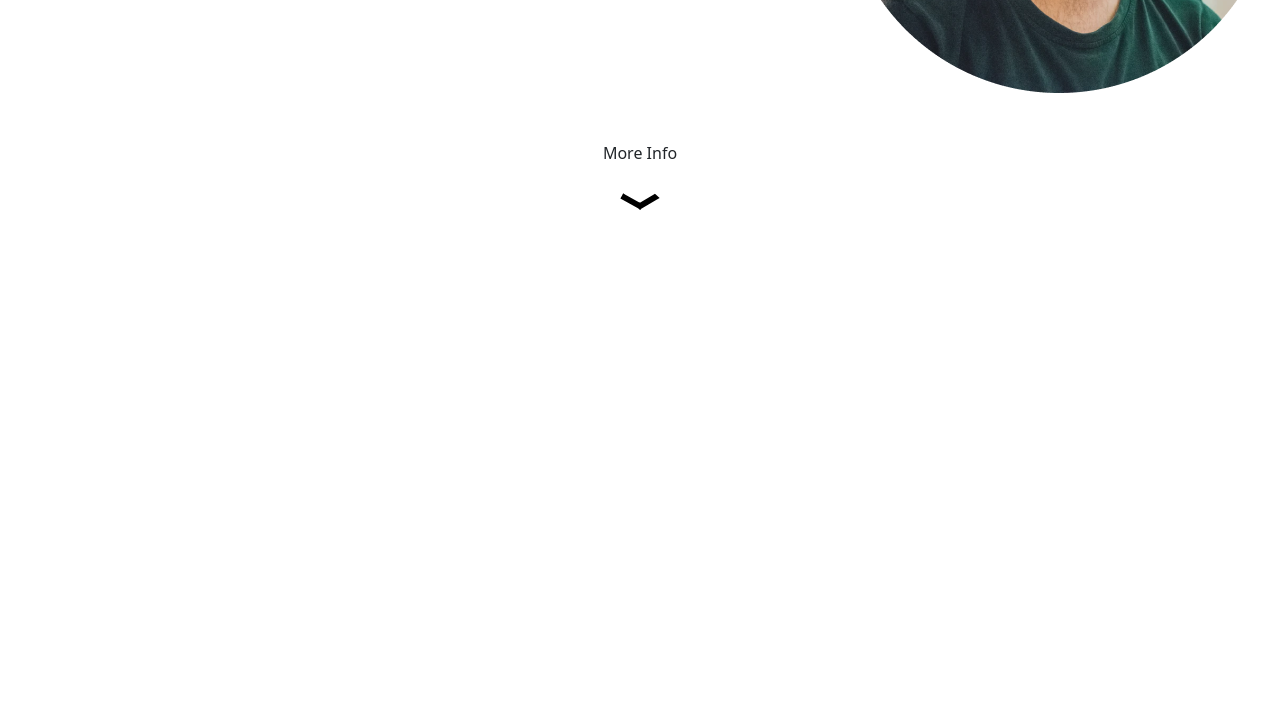
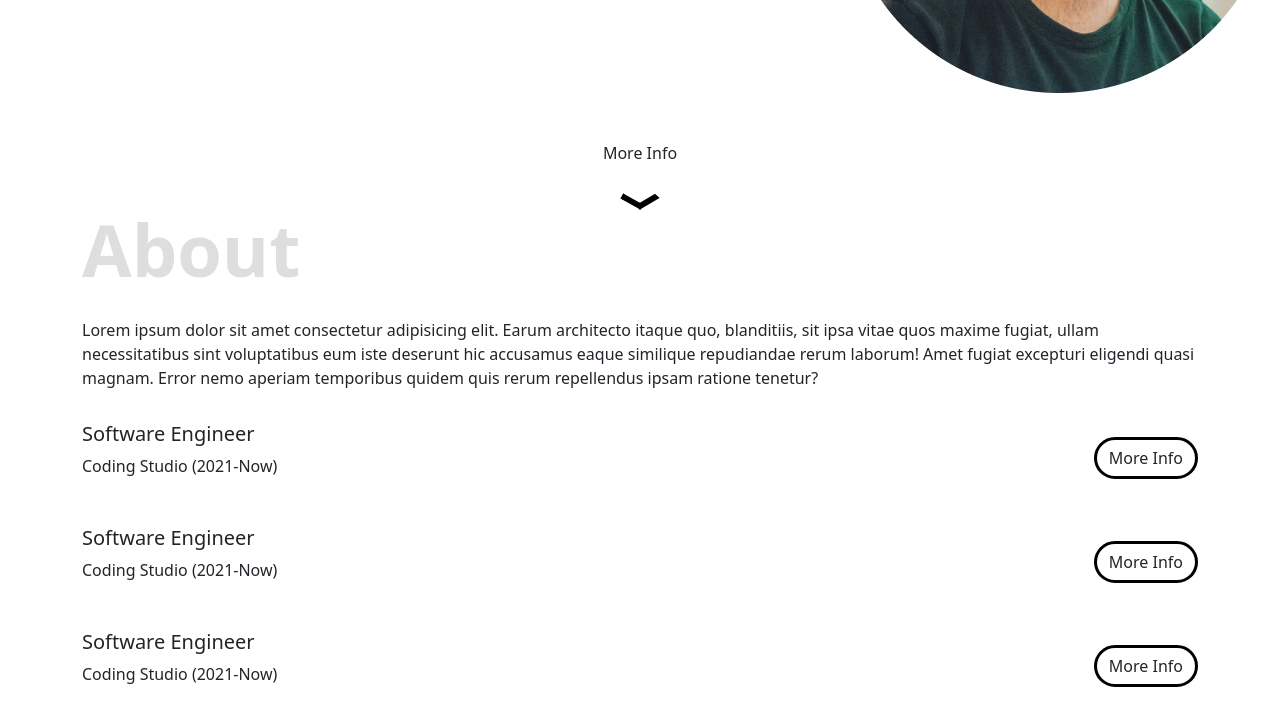
Before and after one commit to maulanasigit20/codio-portfolio, a plain HTML site: page index.html in a window 1280 px wide. Shown: the part 537-1239 px from the top of the page. Before the commit the page ends 800 px from the top, so only its background shows below. Drawn offline with nearby package versions, Linux system fonts and the light colour scheme.

Commit message:
add about

```diff
--- a/index.html
+++ b/index.html
@@ -33,6 +33,7 @@
       </div>
     </div>
   </nav>
+
   <section id="home" class="home container">
     <div class="row d-flex align-items-center">
       <div class="col-8">
@@ -51,6 +52,54 @@
     </div>
   </section>
 
+  <section id="about" class="about container">
+    <p>Lorem ipsum dolor sit amet consectetur adipisicing elit. Earum architecto itaque quo, blanditiis, sit ipsa vitae quos maxime fugiat, ullam necessitatibus sint voluptatibus eum iste deserunt hic accusamus eaque similique repudiandae rerum laborum! Amet fugiat excepturi eligendi quasi magnam. Error nemo aperiam temporibus quidem quis rerum repellendus ipsam ratione tenetur?</p>
+    <div class="about-exp">
+      <div class="about-exp-item">
+        <div class="about-exp-item-header">
+          <div>
+            <h5>Software Engineer</h5>
+            <p>Coding Studio (2021-Now)</p>
+          </div>
+          <button class="btn button" onclick="toggleDetail(event)">
+            More Info
+          </button>
+        </div>
+        <p class="about-exp-item-detail">
+          Lorem ipsum dolor sit amet consectetur adipisicing elit. Laboriosam optio laudantium quisquam quos quam ratione qui quod, dolor obcaecati atque rerum sit! Totam incidunt explicabo aliquid eum ex minus id!
+        </p>
+      </div>
+      <div class="about-exp-item">
+        <div class="about-exp-item-header">
+          <div>
+            <h5>Software Engineer</h5>
+            <p>Coding Studio (2021-Now)</p>
+          </div>
+          <button class="btn button" onclick="toggleDetail(event)">
+            More Info
+          </button>
+        </div>
+        <p class="about-exp-item-detail">
+          Lorem ipsum dolor sit amet consectetur adipisicing elit. Laboriosam optio laudantium quisquam quos quam ratione qui quod, dolor obcaecati atque rerum sit! Totam incidunt explicabo aliquid eum ex minus id!
+        </p>
+      </div>
+      <div class="about-exp-item">
+        <div class="about-exp-item-header">
+          <div>
+            <h5>Software Engineer</h5>
+            <p>Coding Studio (2021-Now)</p>
+          </div>
+          <button class="btn button" onclick="toggleDetail(event)">
+            More Info
+          </button>
+        </div>
+        <p class="about-exp-item-detail">
+          Lorem ipsum dolor sit amet consectetur adipisicing elit. Laboriosam optio laudantium quisquam quos quam ratione qui quod, dolor obcaecati atque rerum sit! Totam incidunt explicabo aliquid eum ex minus id!
+        </p>
+      </div>
+    </div>
+  </section>
+
 
   <script src="https://cdn.jsdelivr.net/npm/bootstrap@5.3.0-alpha1/dist/js/bootstrap.bundle.min.js" integrity="sha384-w76AqPfDkMBDXo30jS1Sgez6pr3x5MlQ1ZAGC+nuZB+EYdgRZgiwxhTBTkF7CXvN" crossorigin="anonymous"></script>
   <script src="https://cdn.jsdelivr.net/npm/@popperjs/core@2.11.6/dist/umd/popper.min.js" integrity="sha384-oBqDVmMz9ATKxIep9tiCxS/Z9fNfEXiDAYTujMAeBAsjFuCZSmKbSSUnQlmh/jp3" crossorigin="anonymous"></script>
--- a/main.js
+++ b/main.js
@@ -0,0 +1,14 @@
+function toggleDetail(e){
+    const target = $(e.target)
+
+    if($(target).hasClass("active"))     {
+        $(target).html("More Info").removeClass("active")
+    } else {
+        $(target).html("Less Info").addClass("active")
+    }
+
+    const item = ($(target).parents(".about-exp-item"))
+    const detail = ($(item).children(".about-exp-item-detail"))
+
+    $(detail).slideToggle()
+}
--- a/style.css
+++ b/style.css
@@ -1,5 +1,17 @@
 section {
     padding-top: 128px;
+    position: relative;
+}
+
+section::before {
+    z-index: -1;
+    content: ;
+    font-size: 72px;
+    color: gray;
+    opacity: 0.25;
+    position: absolute;
+    font-weight: 700;
+    top: 5px;
 }
 
 .btn.button {
@@ -7,7 +19,7 @@ section {
     border-radius: 24px;
 }
 
-.btn.button:hover {
+.btn.button:hover, .btn.button.active {
     border: 3px solid black;
     background-color: black;
     color: white;
@@ -33,6 +45,24 @@ section {
     animation: upDown 2s infinite;
 }
 
+.about::before {
+    content: 'About';
+}
+
+.about-exp-item{
+    margin-top: 32px;
+}
+
+.about-exp-item-detail{
+    display: none;
+}
+
+.about-exp-item-header{
+    display: flex;
+    align-items: center;
+    justify-content: space-between;
+}
+
 @keyframes upDown{
     0% {transform: translateY(0);}
     50% {transform: translateY(20px);}
```
